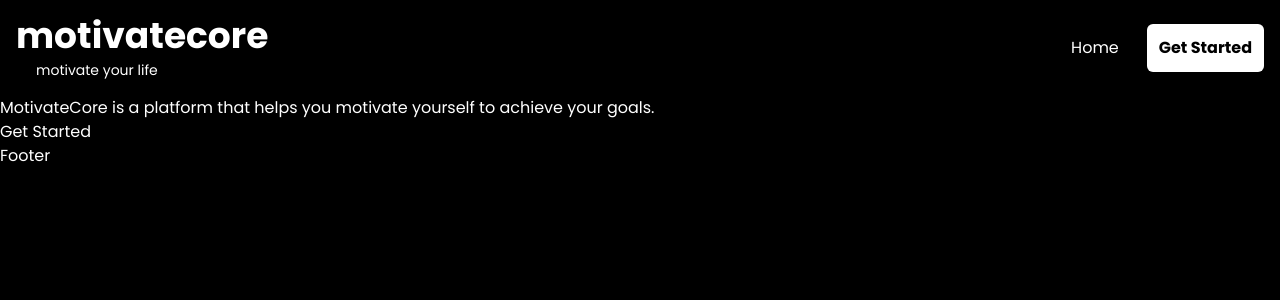
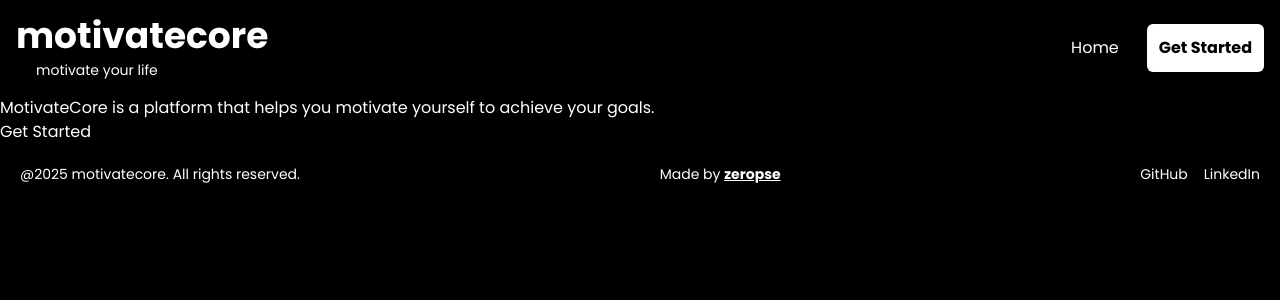
Before and after one commit to zeropse/MindBrew, a React (Vite) app: page / in a window 1280 px wide. Shown: the top 300 px of the page. Built offline with nearby package versions, Linux system fonts and the light colour scheme.

Commit message:
made footer

```diff
--- a/src/App.jsx
+++ b/src/App.jsx
@@ -1,6 +1,7 @@
 import { BrowserRouter, Routes, Route } from "react-router-dom";
 import RootLayout from "./layout/RootLayout";
 import Home from "./pages/Home";
+import Started from "./pages/Started";
 
 const App = () => {
   return (
@@ -8,6 +9,7 @@ const App = () => {
       <Routes>
         <Route path="/" element={<RootLayout />}>
           <Route index element={<Home />} />
+          <Route path="/started" element={<Started />} />
         </Route>
       </Routes>
     </BrowserRouter>
--- a/src/components/Footer.jsx
+++ b/src/components/Footer.jsx
@@ -1,5 +1,36 @@
 const Footer = () => {
-  return <div>Footer</div>;
+  return (
+    <div className="flex justify-between items-center p-5">
+      <p className="text-sm">
+        @{new Date().getFullYear()} motivatecore. All rights reserved.
+      </p>
+      <p className="text-sm">
+        Made by{" "}
+        <span
+          className="font-bold cursor-pointer hover:text-gray-300 underline"
+          onClick={() => window.open("https://zeropse.xyz/", "_blank")}
+        >
+          zeropse
+        </span>
+      </p>
+      <p className="flex gap-4 text-sm">
+        <a
+          href="https://github.com/zeropse/"
+          target="_blank"
+          rel="noopener noreferrer"
+        >
+          GitHub
+        </a>
+        <a
+          href="https://www.linkedin.com/in/zeropse/"
+          target="_blank"
+          rel="noopener noreferrer"
+        >
+          LinkedIn
+        </a>
+      </p>
+    </div>
+  );
 };
 
 export default Footer;
--- /dev/null
+++ b/src/pages/Started.jsx
@@ -0,0 +1,5 @@
+const Started = () => {
+  return <div>Started</div>;
+};
+
+export default Started;
```
